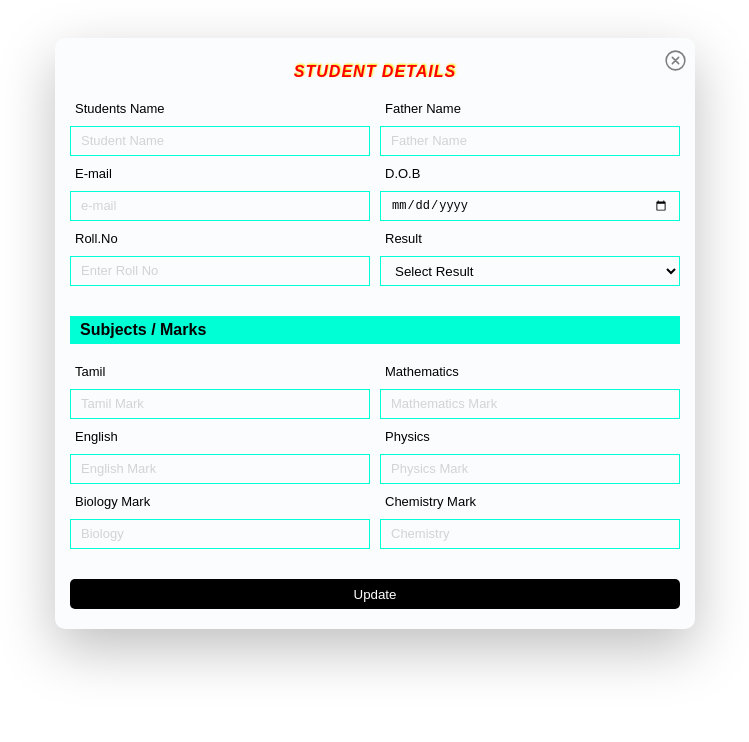
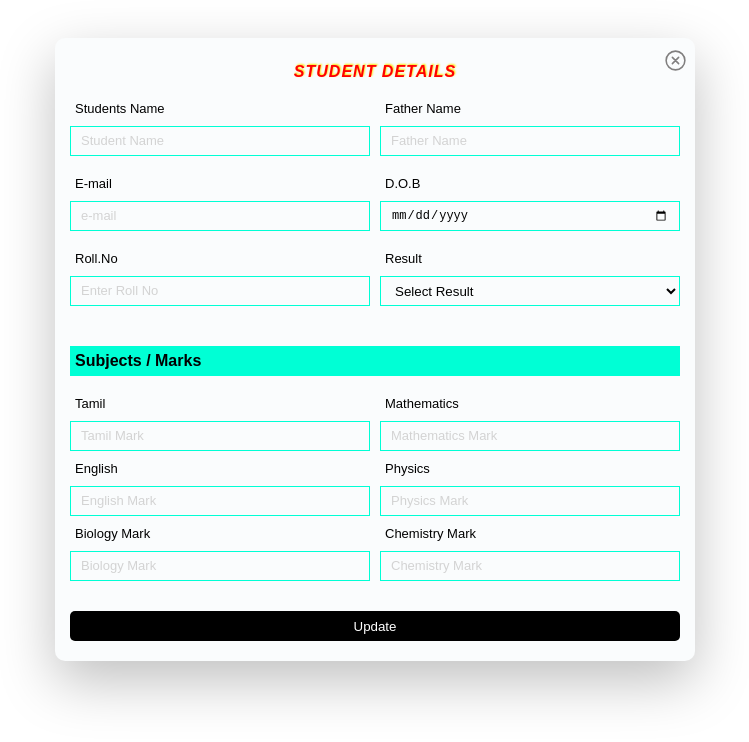
Before and after one commit to VeeraThanesh/Student-Marks-Frontend, a React (Create React App) app: page /edit/1 in a window 1280 px wide. Shown: the top 742 px of the page, without its empty margins (265-1014 px from the left). Built offline with nearby package versions, Linux system fonts and the light colour scheme; no server answers; sample sign-in values are in the browser's storage.

Commit message:
first commit

```diff
--- a/package.json
+++ b/package.json
@@ -1,4 +1,5 @@
 {
+  "homepage":"https://VeeraThanesh.github.io/Student-Marks-Frontend",
   "name": "frontend",
   "version": "0.1.0",
   "private": true,
@@ -16,6 +17,8 @@
   },
   "scripts": {
     "start": "react-scripts start",
+    "predeploy":"npm run build",
+    "deploy":"gh-pages -d build",
     "build": "react-scripts build",
     "test": "react-scripts test",
     "eject": "react-scripts eject"
--- a/src/Components/Contant/AddStudents.css
+++ b/src/Components/Contant/AddStudents.css
@@ -18,6 +18,7 @@ html {
 }
 .addStudent-content {
   width: 50%;
+  min-height: 620px;
   display: grid;
   justify-content: center;
   text-align: center;
@@ -61,6 +62,7 @@ html {
 .addStudent-content  .addStudent-top .label-input{
   display: flex;
   flex-direction: column;
+  height: 75px;
 }
 .addStudent-content  .addStudent-top label{
   text-align: left;
@@ -75,9 +77,10 @@ html {
 
 .addStudent-content .subject-mark{
   background-color: rgb(0, 255, 213);
-  padding: 5px 10px;
-  text-align: left;
-  margin: 20px 0 0 0;
+    height: 30px;
+    margin: 20px 0 0 0;
+    align-content: center;
+    padding-left: 5px;
 }
 .addStudent-content .subject-mark h4{
   text-align: left;
--- a/src/Components/Contant/AddStudents.js
+++ b/src/Components/Contant/AddStudents.js
@@ -49,7 +49,7 @@ function AddStudents() {
       console.log(studentData);
       if (id !== undefined) {
         const response = await axios.put(
-          `http://student-marks-backend.vercel.app/api/v1/student/createStudent/${id}`,
+          `https://student-marks-backend.vercel.app/api/v1/student/createStudent/${id}`,
           studentData
         );
         console.log(response);
@@ -60,7 +60,7 @@ function AddStudents() {
         setErrorMessage(true);
         setIsSubmit(true);
         const response = await axios.post(
-          "http://student-marks-backend.vercel.app/api/v1/student/createStudent",
+          "https://student-marks-backend.vercel.app/api/v1/student/createStudent",
           studentData
         );
         console.log(response);
@@ -76,7 +76,7 @@ function AddStudents() {
   const getUser = async () => {
     try {
       const response = await axios.get(
-        `http://student-marks-backend.vercel.app/api/v1/student/getStudent/${id}`
+        `https://student-marks-backend.vercel.app/api/v1/student/getStudent/${id}`
       );
       console.log(response);
       if (response.data && response.data.data) {
@@ -362,7 +362,7 @@ function AddStudents() {
               <label htmlFor="">Biology Mark</label>
               <input
                 type="number"
-                placeholder="Biology"
+                placeholder="Biology Mark"
                 name="biology"
                 maxLength={5}
                 value={studentData.biology}
@@ -378,7 +378,7 @@ function AddStudents() {
               <label htmlFor="">Chemistry Mark</label>
               <input
                 type="number"
-                placeholder="Chemistry"
+                placeholder="Chemistry Mark"
                 name="chemistry"
                 minLength={5}
                 maxLength={15}
--- a/src/Components/Contant/StudentDetails.js
+++ b/src/Components/Contant/StudentDetails.js
@@ -34,7 +34,7 @@ function StudentDetails() {
   const getUser = async () => {
     try {
       const response = await axios.get(
-        `http://student-marks-backend.vercel.app/api/v1/student/getStudent/${id}`
+        `https://student-marks-backend.vercel.app/api/v1/student/getStudent/${id}`
       );
       console.log(response);
       if (response.data && response.data.data) {
--- a/src/Components/Contant/StudentList.css
+++ b/src/Components/Contant/StudentList.css
@@ -21,7 +21,6 @@
   position: absolute;
   margin-left: 90%;
   margin-top: 7px;
-  color: rgb(255, 0, 0);
 }
 .student-details{
   position: relative;
--- a/src/Components/Contant/StudentList.js
+++ b/src/Components/Contant/StudentList.js
@@ -16,7 +16,7 @@ function StudentList() {
   const getList = async () => {
     try {
       const response = await axios.get(
-        "http://student-marks-backend.vercel.app/api/v1/student/getAllStudents"
+        "https://student-marks-backend.vercel.app/api/v1/student/getAllStudents"
       );
       console.log(response.data.data);
       if (response.data && response.data.data) {
@@ -30,7 +30,7 @@ function StudentList() {
   const deleteUser = async (id) => {
     try {
       const response = await axios.delete(
-        `http://student-marks-backend.vercel.app/api/v1/student/deleteStudent/${id}`
+        `https://student-marks-backend.vercel.app/api/v1/student/deleteStudent/${id}`
       );
       console.log(response.data.data);
       if (response.data && response.data) {
--- a/src/Components/LogIn/LoginPage.js
+++ b/src/Components/LogIn/LoginPage.js
@@ -35,7 +35,7 @@ function LoginPage() {
       setIsSubmit(true);
 
       const response = await axios.post(
-        "http://student-marks-backend.vercel.app/api/v1/user/login",
+        "https://student-marks-backend.vercel.app/api/v1/user/login",
         loginState
       );
       if (response) {
--- a/src/Components/Signup/SignUp.js
+++ b/src/Components/Signup/SignUp.js
@@ -32,7 +32,7 @@ function SignUp() {
       setLoginErrors(validate(loginState));
       setErrorMessage(true);
       const response = await axios.post(
-        "http://student-marks-backend.vercel.app/api/v1/user/createUser",
+        "https://student-marks-backend.vercel.app/api/v1/user/createUser",
         loginState
       );
 
@@ -48,6 +48,7 @@ function SignUp() {
       if (error.response.status === 400) {
         setApiError(true);
       }
+      console.log(error);
     }
   };
 
```
